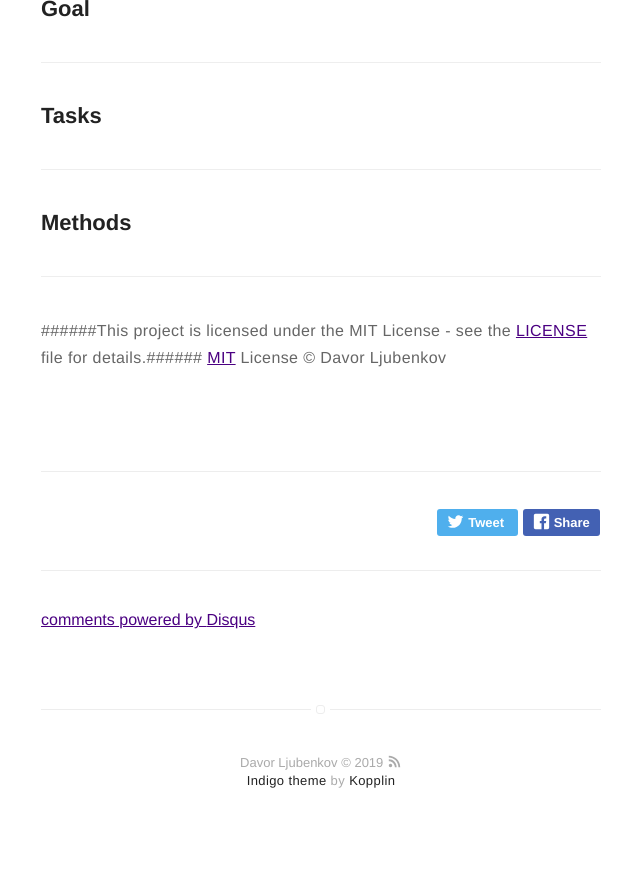
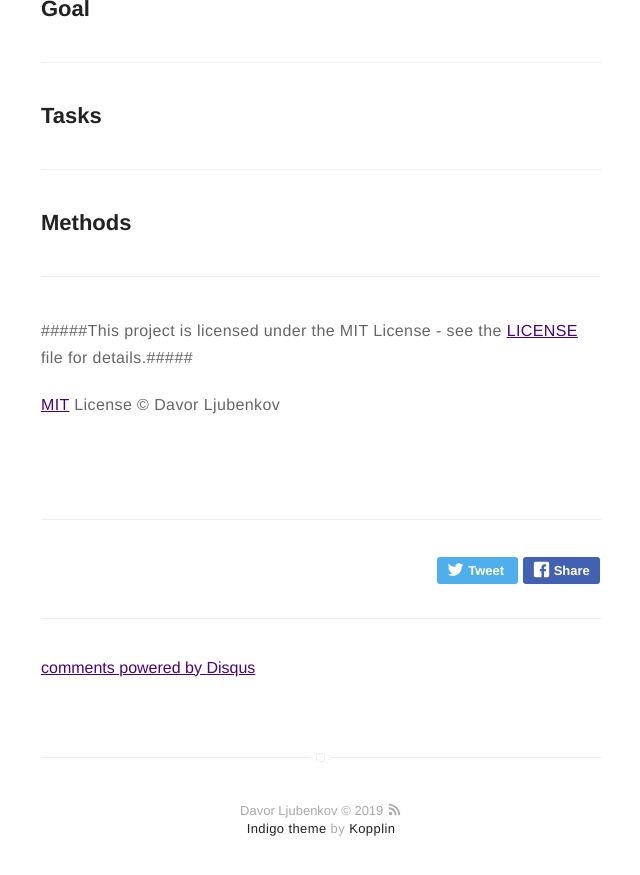
Before and after one commit to dljubenk/dljubenk.github.io, a Jekyll site: the page built from _posts/2019-02-01-project-description.markdown, in a window 1280 px wide and 900 px high, scrolled down 1551 px. Shown: the top 875 px of the window, without its empty margins (319-959 px from the left). Built offline with Jekyll 4.4.1, drawn with Linux system fonts in a browser that asks for light colours; comment, search, counter and statistics services are not loaded; before the commit the page ends 2403 px from its top, so only the background shows below that.

```diff
--- a/_posts/2019-02-01-project-description.markdown
+++ b/_posts/2019-02-01-project-description.markdown
@@ -61,7 +61,8 @@ Director of the Lab is [Carlo Ratti](https://en.wikipedia.org/wiki/Carlo_Ratti),
 
 ---
 
-######This project is licensed under the MIT License - see the [LICENSE](https://opensource.org/licenses/MIT) file for details.######
+#####This project is licensed under the MIT License - see the [LICENSE](https://opensource.org/licenses/MIT) file for details.#####
+
 [MIT](https://mit-license.org/) License © Davor Ljubenkov
 
 [1]: /assets/images/lab.jpg
```
